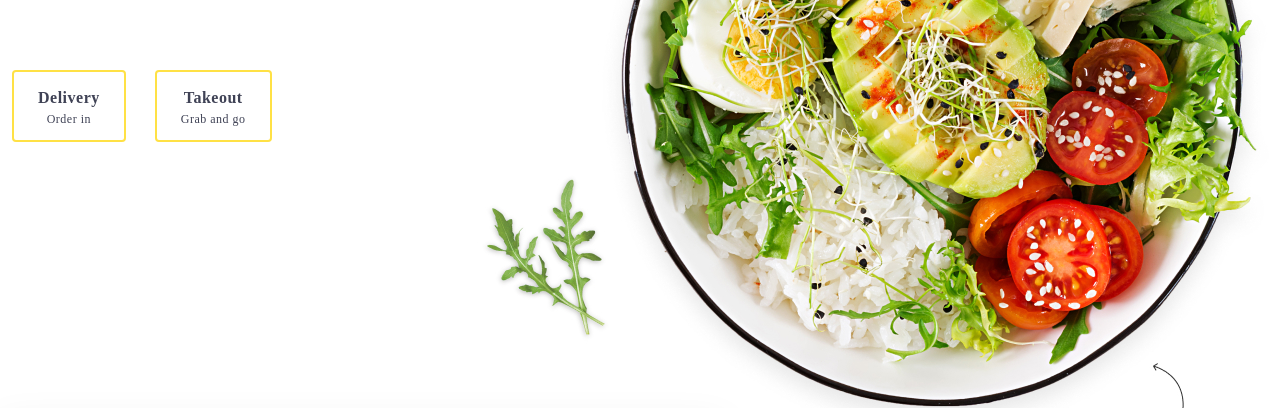
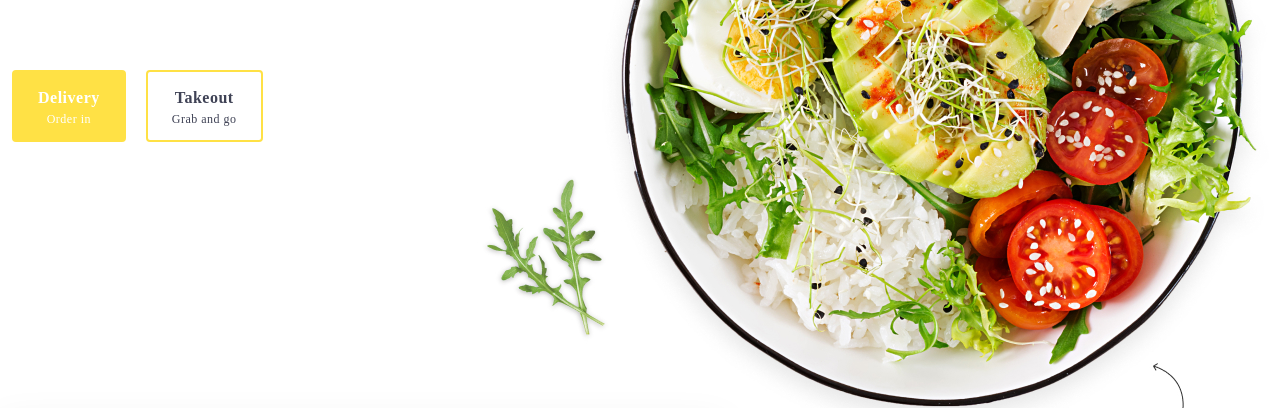
Before and after one commit to Semmi86/HW_5_yellowkitchen, a plain HTML site: page index.html in a window 1280 px wide. In both pictures the pointer is over the button 68 px from the left and 445 px from the top of the page. Shown: the part 339-747 px from the top of the page. Drawn offline with nearby package versions, Linux system fonts and the light colour scheme; a web font is replaced by a local one.

Commit message:
final commit 3.0

```diff
--- a/styles/style.css
+++ b/styles/style.css
@@ -48,9 +48,17 @@ header span {
     border-radius: 4px;
     height: 72px;
     background: #fff;
-    margin-right: 25px;
+    margin-right: 16px;
     margin-top: 88px;
-    }
+}
+.first_sec button:hover {
+    color: #fff;
+    background: #FFE145;
+}
+.first_sec button:hover span {
+    color: #fff;
+    background: #FFE145;
+}
 .first_sec button span {
     font-size: 12px;
     font-weight: 400;
```
